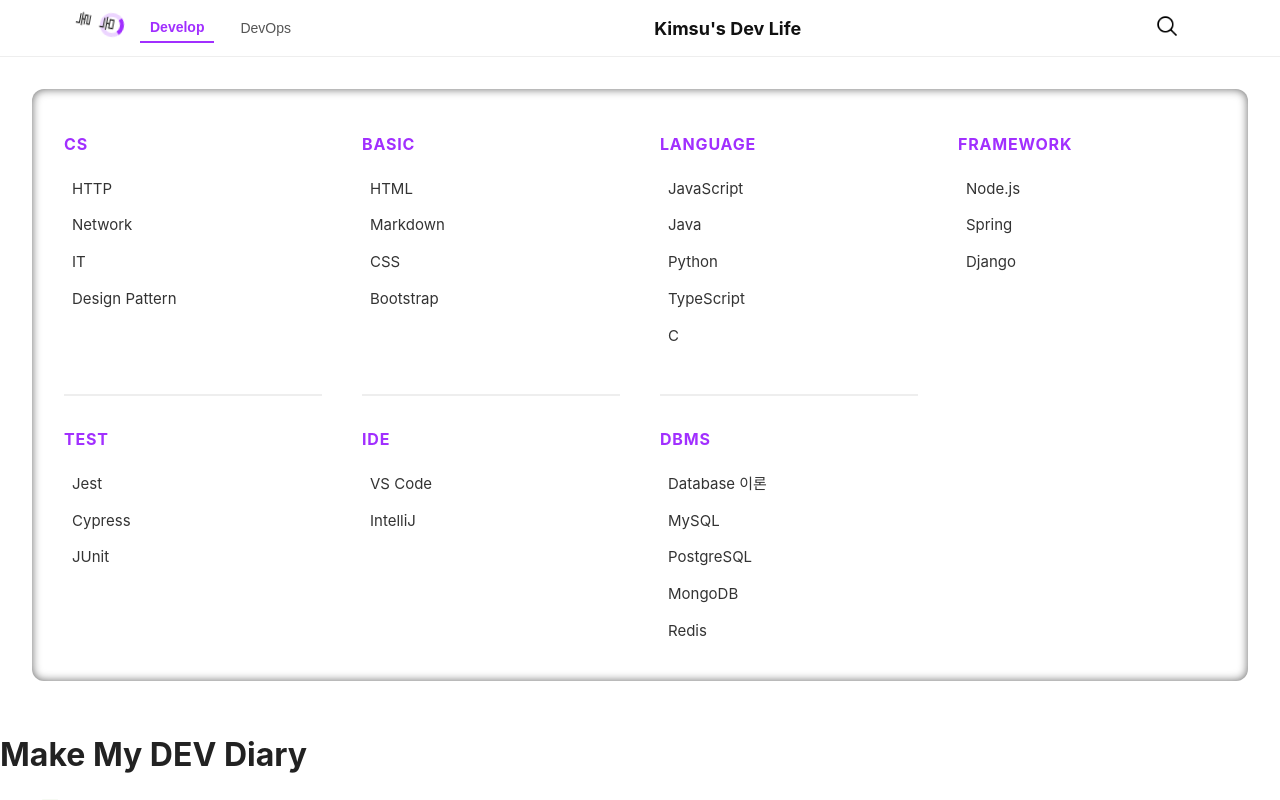
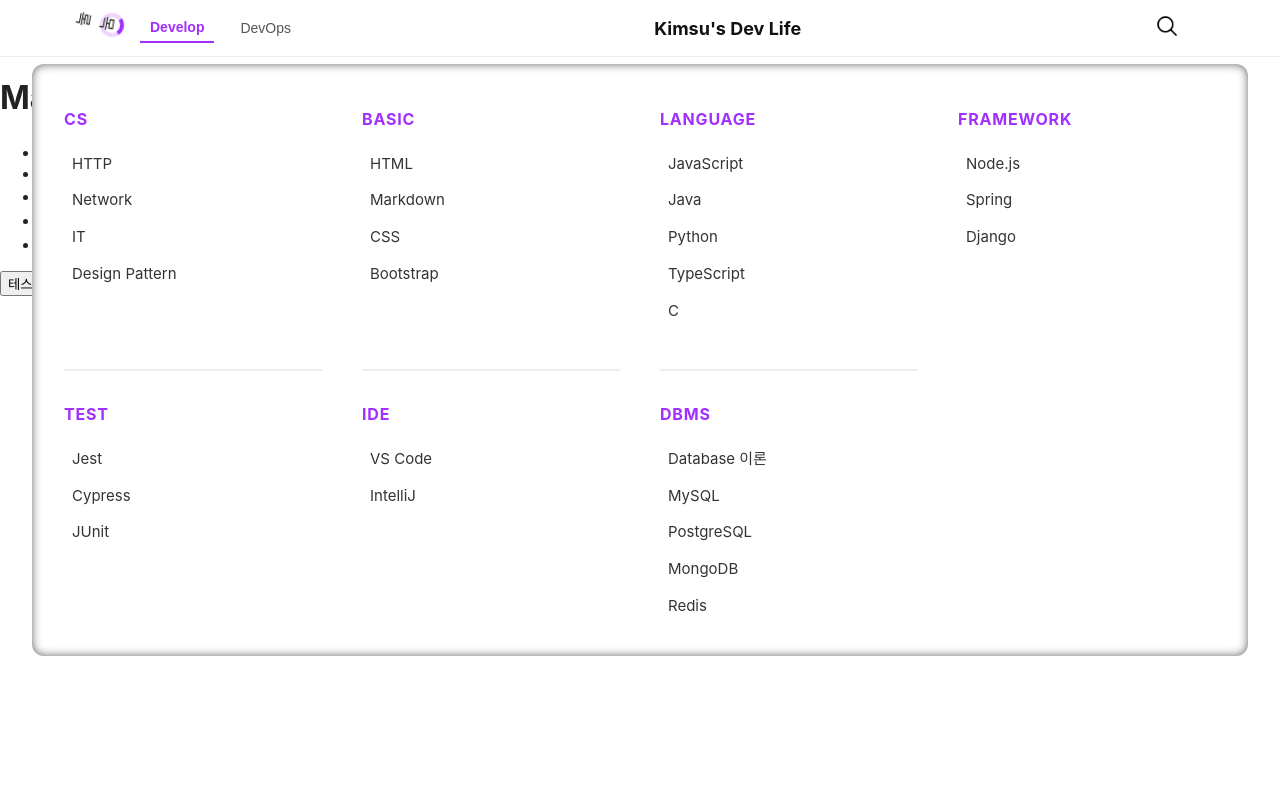
Before and after one commit to Kimsu10/my-dev-life, a React (Create React App) app: page / in a window 1280 px wide. Both pictures are taken after a click on the button "Develop". Shown: the top 800 px of the page. Built offline with nearby package versions, Linux system fonts and the light colour scheme.

Commit message:
feat: disable hover effect

```diff
--- a/src/Components/header/Header.jsx
+++ b/src/Components/header/Header.jsx
@@ -24,8 +24,8 @@
                   : ""
               }`}
               onClick={() => handleToolbarClick("develop")}
-              onMouseEnter={() => setHoverToolbar("develop")}
-              onMouseLeave={() => setHoverToolbar(null)}
+              // onMouseEnter={() => setHoverToolbar("develop")}
+              // onMouseLeave={() => setHoverToolbar(null)}
             >
               Develop
             </button>
@@ -37,8 +37,8 @@
                   : ""
               }`}
               onClick={() => handleToolbarClick("devops")}
-              onMouseEnter={() => setHoverToolbar("devops")}
-              onMouseLeave={() => setHoverToolbar(null)}
+              // onMouseEnter={() => setHoverToolbar("devops")}
+              // onMouseLeave={() => setHoverToolbar(null)}
             >
               DevOps
             </button>
--- a/src/style/header/category.css
+++ b/src/style/header/category.css
@@ -5,6 +5,7 @@
   padding: 2rem;
   border-radius: 12px;
   box-shadow: inset 0px 0px 10px #666;
+  background-color: #ffff;
 }
 
 .category-grid {
--- a/src/style/header/header.css
+++ b/src/style/header/header.css
@@ -2,6 +2,7 @@
   position: sticky;
   top: 0;
   z-index: 1000;
+  position: relative;
 
   background-color: rgba(255, 255, 255, 0.95);
   backdrop-filter: blur(6px);
@@ -112,8 +113,21 @@
 /*  카테고리 부모       */
 /* -------------------- */
 .category-wrapper {
+  position: absolute;
+  top: 4%;
+  left: 0;
+  width: 100%;
   padding: 0 2rem;
   display: flex;
   justify-content: center;
   box-sizing: border-box;
 }
+
+/* -------------------- */
+/*  toolbar wrapper     */
+/* -------------------- */
+.toolbar-wrapper {
+  position: relative;
+  display: flex;
+  align-items: center;
+}
```
